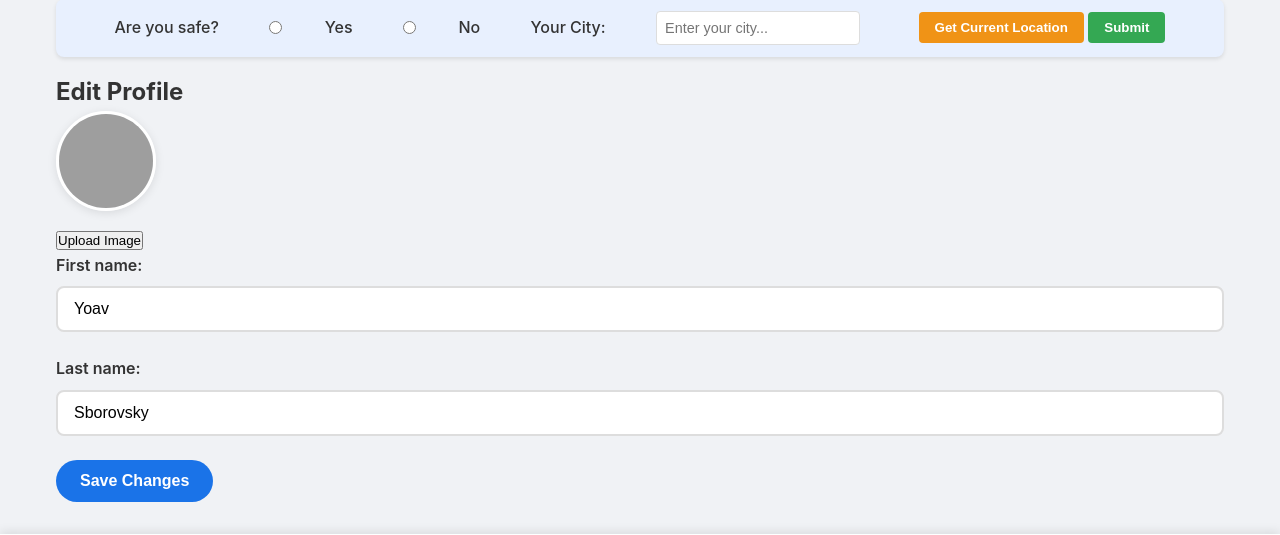
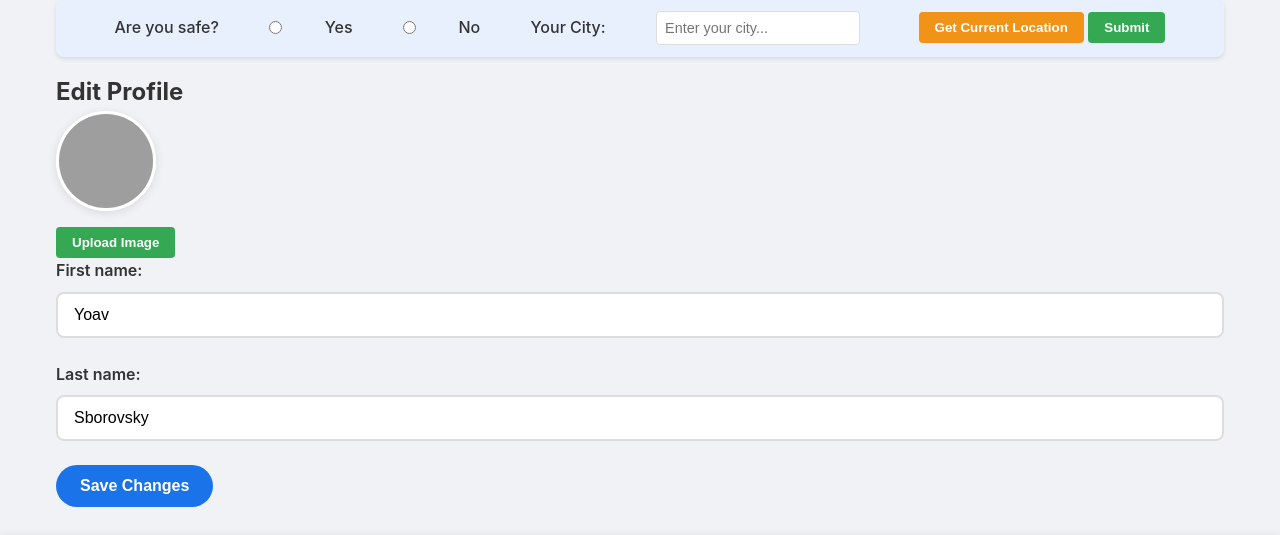
Before and after one commit to Yoavsb25/AlertBuddy, a Django app: page /profile/edit/ in a window 1280 px wide. Shown: the part 129-664 px from the top of the page. Run offline with Django 5.2, Linux system fonts and the light colour scheme; a user stored in the database is signed in; data comes from the database, SQL or seed files in the repository; both versions use the stored data as it was after the commit; grey boxes are pictures that could not be loaded.

Commit message:
Styled upload image button and submit button with improved design and hover effects

```diff
--- a/safety_alert/static/css/styles.css
+++ b/safety_alert/static/css/styles.css
@@ -609,7 +609,8 @@ footer {
     cursor: pointer;
     transition: all 0.3s ease;
 }
-.safety-status-form button[type="submit"] {
+.safety-status-form button[type="submit"],
+#upload-button {
     background-color: #34a853;
     color: #ffffff;
     padding: 0.5rem 1rem;
@@ -620,7 +621,8 @@ footer {
     transition: all 0.3s ease;
 }
 
-.safety-status-form button[type="submit"]:hover {
+.safety-status-form button[type="submit"]:hover,
+#upload-button:hover {
     background-color: #2d8e47;
     transform: translateY(-2px);
     box-shadow: 0 2px 5px rgba(52, 168, 83, 0.3);
--- a/safety_alert/templates/edit_profile.html
+++ b/safety_alert/templates/edit_profile.html
@@ -22,7 +22,7 @@
                 <i class="fas fa-camera"></i>
             </label>
             <input type="file" id="profile_image" name="profile_image" class="edit-profile-image-input" accept="image/*">
-            <button type="button" id="upload-button" class="upload-btn">Upload Image</button>
+            <button type="button" id="upload-button" class="btn-primary">Upload Image</button>
         </div>
 
         <div class="edit-profile-info">
```
Also changed, not shown: db.sqlite3.
